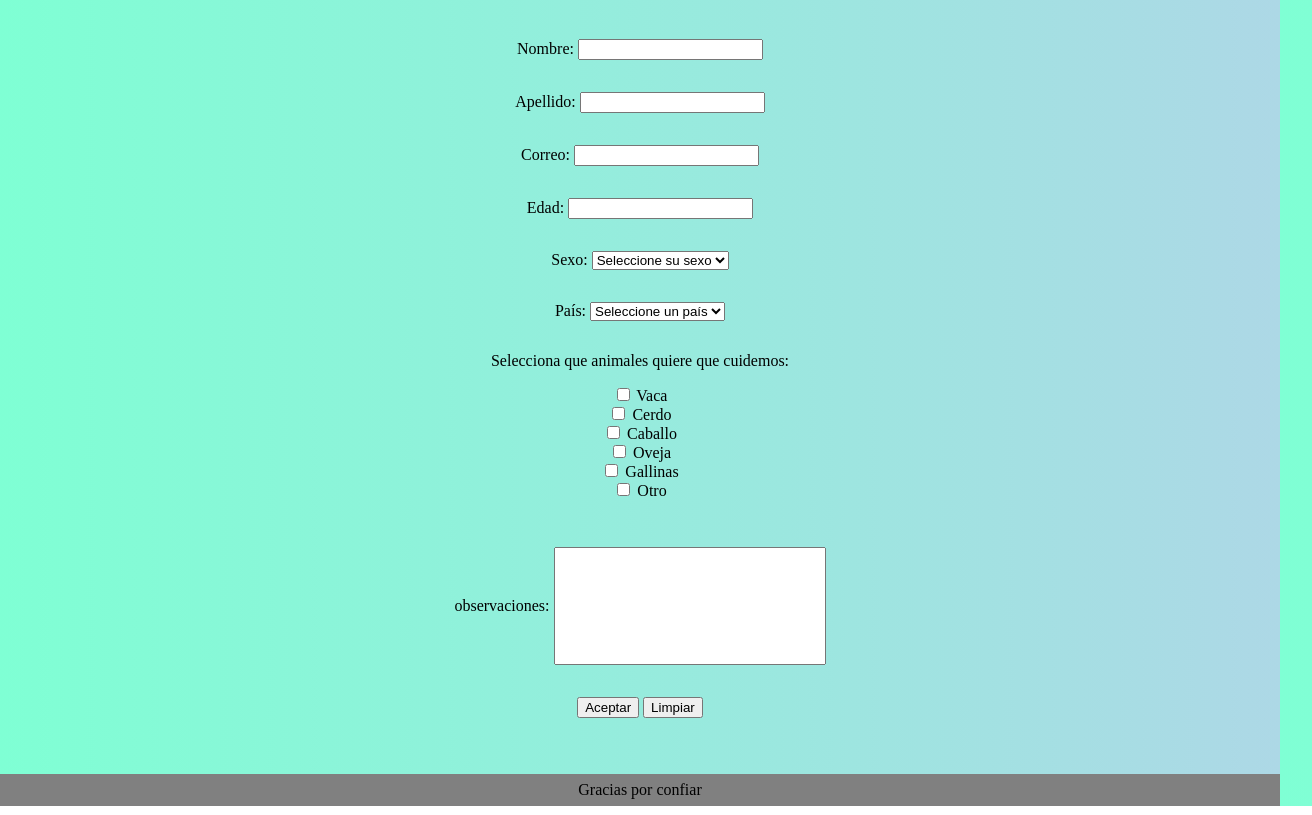
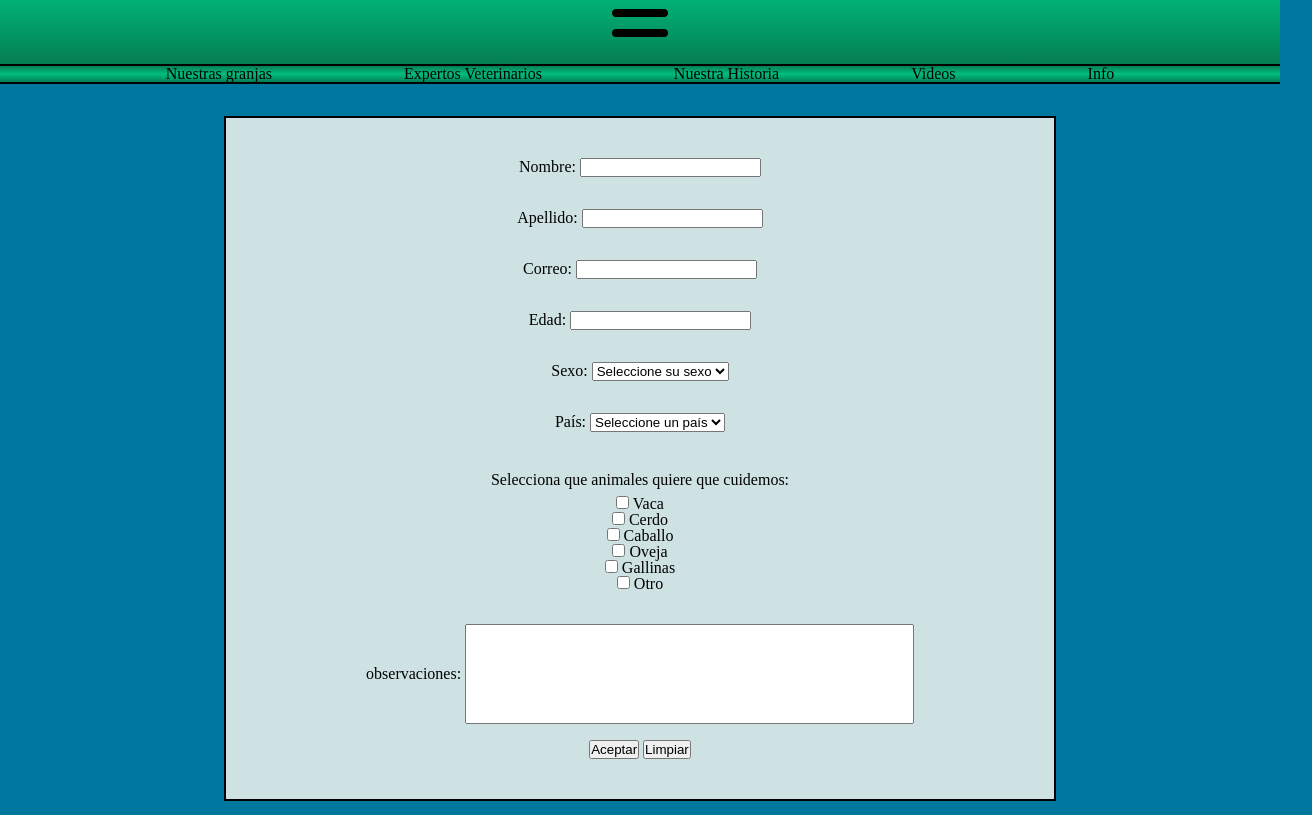
Before and after one commit to FacundoKinderknecht/Pacial-LPPA, a plain HTML site: page index.html in a window 1280 px wide. Shown: the part 99-914 px from the top of the page, 1312 px wide, since content can reach past the window. Drawn offline with Linux system fonts and the light colour scheme.

Commit message:
Web responsive y retoques finales

```diff
--- a/index.html
+++ b/index.html
@@ -7,12 +7,23 @@
     <link rel="stylesheet" href="reset.css">
     <link rel="stylesheet" href="style.css">
     <script src="/logic.js" defer></script>
+    <script src="https://kit.fontawesome.com/61e65185c3.js" crossorigin="anonymous"></script>
     <title>Document</title>
 </head>
 <body>
     <header>
         <h1>Paraiso Natural</h1>
+        <i class="fa-solid fa-bars"></i>
     </header>
+    <nav>
+        <li>
+            <a href="#">Nuestras granjas</a>
+            <a href="#">Expertos Veterinarios</a>
+            <a href="#">Nuestra Historia</a>
+            <a href="#">Videos</a>
+            <a href="#">Info</a>
+        </li>
+    </nav>
     <main>
         <form id="form" action="/">
         <div class="nombre">
@@ -57,26 +68,23 @@
             </select>
             <div class="error"></div>
         </div>
-        <p>
-            Selecciona que animales quiere que cuidemos:
-            <br><br>
+        <div class="check">
+            <p>Selecciona que animales quiere que cuidemos:</p>
             <input type="checkbox" name="vaca"> Vaca<br>
             <input type="checkbox" name="cerdo"> Cerdo<br>
             <input type="checkbox" name="caballo"> Caballo<br>
-            <input type="checkbox" name="obeja"> Oveja<br>
+            <input type="checkbox" name="oveja"> Oveja<br>
             <input type="checkbox" name="gallinas"> Gallinas<br>
             <input type="checkbox" name="otro"> Otro
             <div class="error"></div>
-        </p>
+        </div>
         <div class="observaciones">
             <label for="observaciones">observaciones:</label>
-            <input type="text" style="width: 30%; height: 7rem;" name="observaciones" id="observaciones">
-            <div class="error"></div>
+            <input type="text" style="width: 60%; height: 100px;" name="observaciones" id="observaciones">
         </div>
         <div class="botones">
             <input type="submit" value="Aceptar">
             <input type="reset" value="Limpiar">
-            <div class="error"></div>
         </div>
     </form>
 </main>
--- a/logic.js
+++ b/logic.js
@@ -5,6 +5,7 @@ const email = document.getElementById('email');
 const edad = document.getElementById('edad');
 const sexo = document.getElementById('sexo');
 const pais = document.getElementById('pais');
+
 
 form.addEventListener('submit', e => {
     e.preventDefault();
@@ -40,7 +41,6 @@ const validaciones = () => {
     const valornombre = nombre.value.trim();
     const valorapellido = apellido.value.trim();
     const valoremail = email.value.trim();
-
 
 
     if(valornombre === '') {
@@ -81,6 +81,4 @@ const validaciones = () => {
     } else {
         setSuccess(pais);
     }
-
-
 }
--- a/style.css
+++ b/style.css
@@ -1,5 +1,13 @@
+*{
+    box-sizing: border-box;
+    margin: 0;
+    padding: 0;
+}
+.fa-solid{
+    display: none;
+}
 body{
-    background: linear-gradient(to right, aquamarine, lightblue);
+    background-color: rgb(0, 119, 159);
     height: 100%;
     align-items: center;
     text-align: center;
@@ -10,11 +18,31 @@ header{
     border-bottom: black 2px solid;
     padding: 1rem;
     font-size: 400%;
-    background-color: cadetblue;
+    background: linear-gradient(to top, rgb(4, 126, 83), rgb(0, 190, 126), rgb(4, 126, 83));
+}
+nav{
+    background: linear-gradient(to top, rgb(4, 126, 83), rgb(0, 190, 126), rgb(4, 126, 83));
+    display: block;
+    border-bottom: black 2px solid;
+    text-decoration: none;
+}
+li{
+    text-decoration: none;
+    list-style: none;
+    color: black;
+}
+a{
+    text-decoration: none;
+    color: black;
+    padding: 0% 5%;
 }
 main{
     display: inline-block;
     width: 70%;
+    padding: 2rem;
+}
+form{
+    background-color: rgb(207, 226, 227);  border: black solid 2px;
     padding: 2rem;
 }
 div{
@@ -28,3 +56,28 @@ footer{
     bottom: 0;
     width: 100%;
 }
+@media only screen and (max-width:768px){
+
+    nav{
+        display: none;
+    }
+
+    header{
+    background-position: center;
+    background-size: 20%;
+    display: flexbox;
+    text-align: center;
+    width: 100%;
+    padding: 0.3rem;
+    }
+
+    .fa-solid{
+        display: inline;
+        position: absolute;
+        color: black;
+        top: 1rem;
+        right: 0.5rem;
+        font-size: 2.5rem;
+    }
+
+}
```
